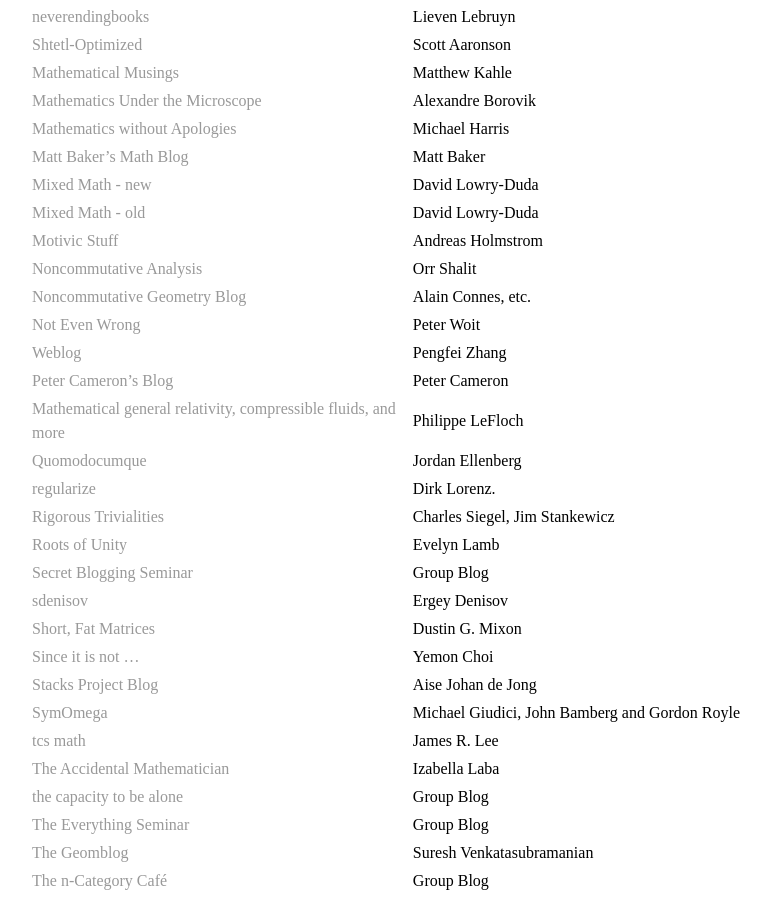
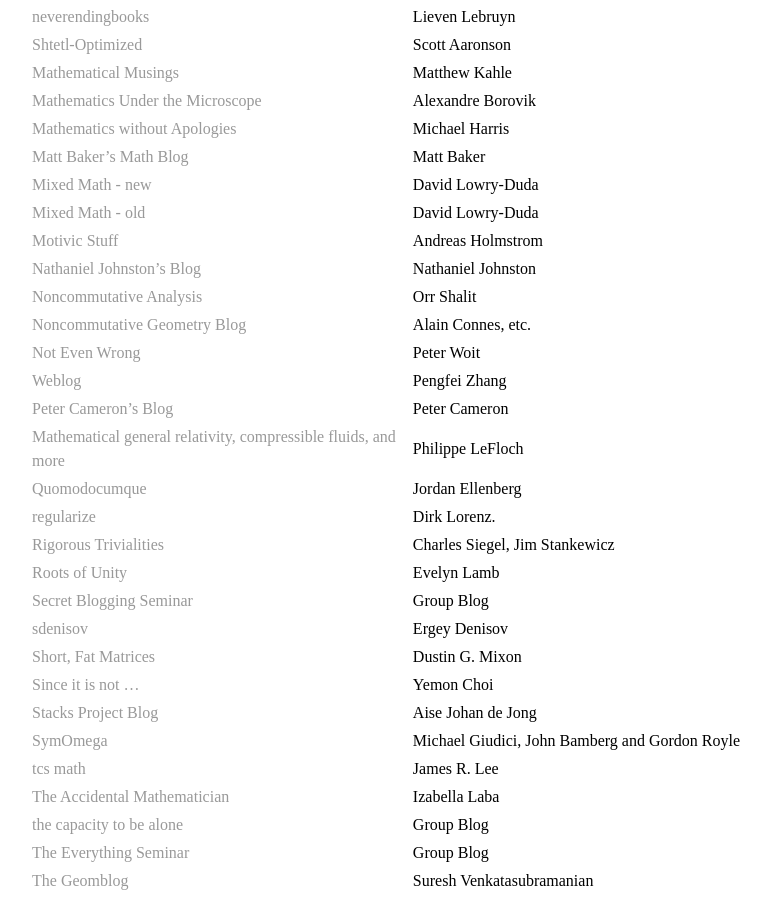
Before and after one commit to nirakarneo/nirakarneo.github.io, a Jekyll site: the page built from bookmarks/index.md, in a window 1280 px wide and 900 px high, scrolled down 1298 px. Shown: the whole window, without its empty margins (163-934 px from the left). Built offline with Jekyll 4.4.1, drawn with Linux system fonts in a browser that asks for light colours.

Commit message:
Update index.md

```diff
--- a/bookmarks/index.md
+++ b/bookmarks/index.md
@@ -54,6 +54,7 @@ Blog | Author/s
 [Mixed Math - new](http://davidlowryduda.com/) | David Lowry-Duda
 [Mixed Math - old](https://mixedmath.wordpress.com/) | David Lowry-Duda
 [Motivic Stuff](https://homotopical.wordpress.com/) | Andreas Holmstrom
+[Nathaniel Johnston's Blog](http://www.njohnston.ca/) | Nathaniel Johnston
 [Noncommutative Analysis](https://noncommutativeanalysis.wordpress.com/) | Orr Shalit
 [Noncommutative Geometry Blog](http://noncommutativegeometry.blogspot.ca/) | Alain Connes, etc.
 [Not Even Wrong](http://www.math.columbia.edu/~woit/wordpress/) | Peter Woit
```
